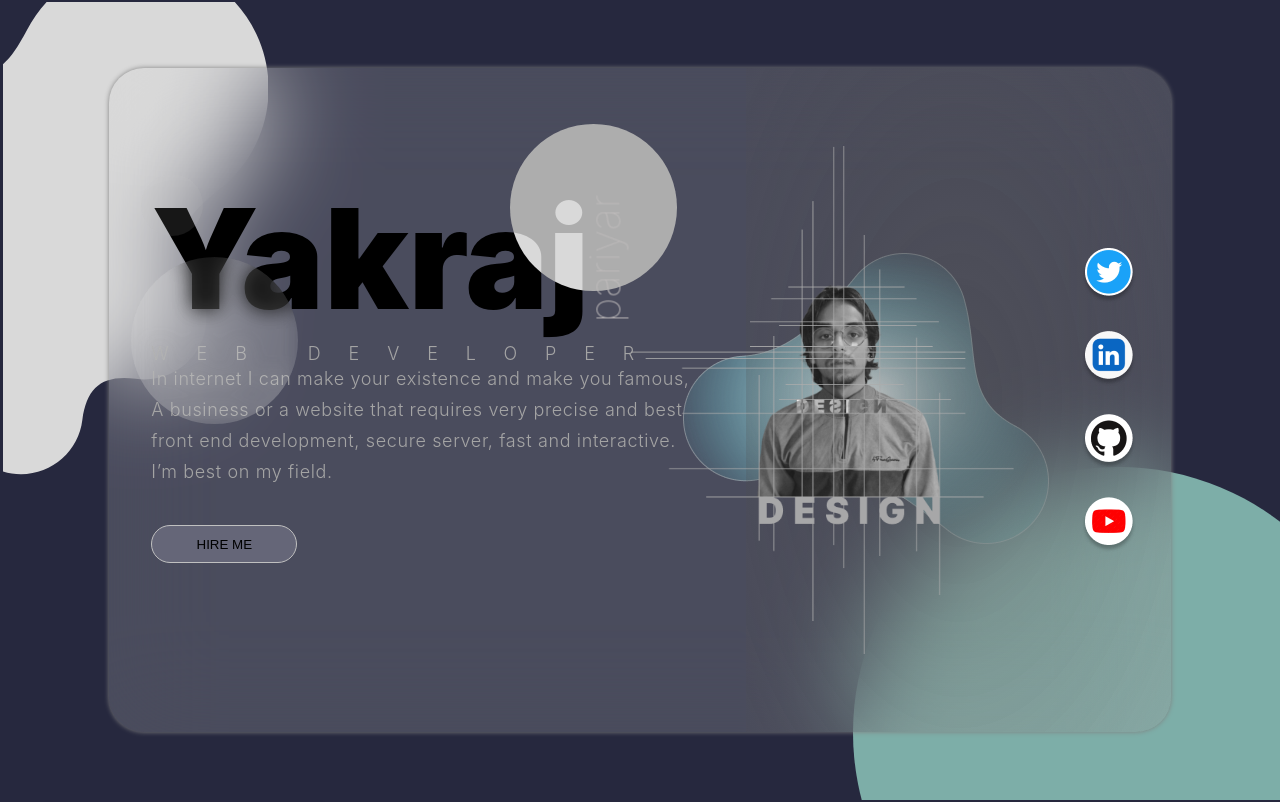
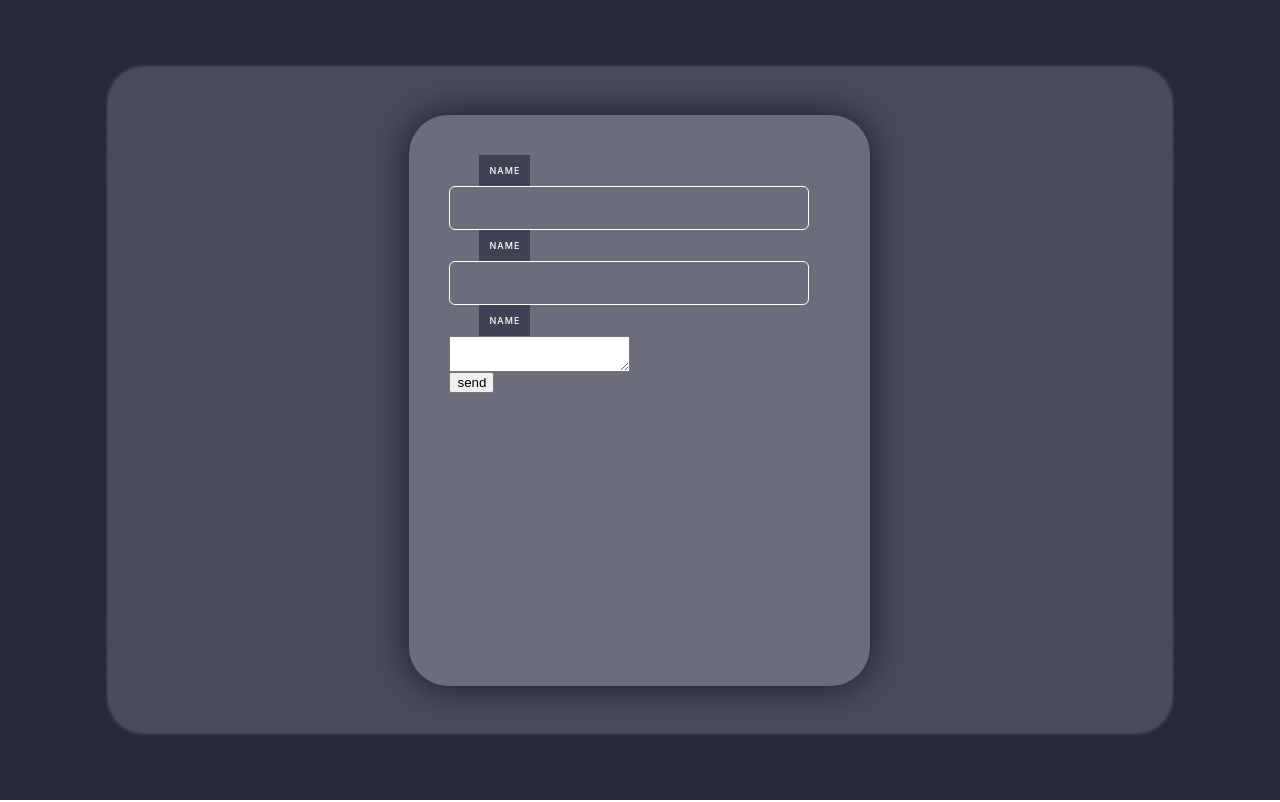
Before and after one commit to yakraj/portfolio-mrp, a React (Vite) app: page / in a window 1280 px wide. Shown: the top 802 px of the page. Built offline with nearby package versions, Linux system fonts and the light colour scheme.

Commit message:
created contsct page

```diff
--- a/src/App.tsx
+++ b/src/App.tsx
@@ -2,12 +2,14 @@ import { AboutProject } from "./components/about.project";
 import { Home } from "./features/home/home";
 import { Portfolio } from "./features/portfolio/portfolio";
 import "./features/home/home.css";
+import { ContactPage } from "./features/contact/contact";
 function App() {
   return (
     <>
-      <Home />
+      {/* <Home />
       <Portfolio />
-      <AboutProject />
+      <AboutProject /> */}
+      <ContactPage />
     </>
   );
 }
--- a/src/features/contact/contact.css
+++ b/src/features/contact/contact.css
@@ -0,0 +1,39 @@
+.message-box {
+  width: 461px;
+  height: 571px;
+  flex-shrink: 0;
+  border-radius: 39px;
+  background: rgba(217, 217, 217, 0.05);
+  box-shadow: 0px 0px 39px 0px rgba(0, 0, 0, 0.68);
+  backdrop-filter: blur(0.5px);
+  padding: 40px;
+  box-sizing: border-box;
+  > div {
+    display: flex;
+    flex-direction: column;
+    justify-content: start;
+    align-items: start;
+
+    > .lebel {
+      margin-left: 30px;
+      color: #fff;
+      font-family: Inter;
+      font-size: 9px;
+      font-style: normal;
+      font-weight: 500;
+      letter-spacing: 1px;
+      background: #404254;
+      padding: 10px;
+      line-height: normal;
+      text-transform: uppercase;
+    }
+    > input {
+      width: 354px;
+      height: 40px;
+      flex-shrink: 0;
+      background: none;
+      border-radius: 6px;
+      border: 1px solid #fff;
+    }
+  }
+}
--- a/src/features/contact/contact.tsx
+++ b/src/features/contact/contact.tsx
@@ -0,0 +1,30 @@
+import React from "react";
+import "./contact.css";
+export const ContactPage = () => {
+  return (
+    <>
+      <div className="main-body b-center">
+        <div className="graphical-content-body">
+          <div className="content-body b-center">
+            <div className="message-box">
+              {/* message input container */}
+              <div className="message-input-name">
+                <label className = "lebel">name</label>
+                <input type="text"></input>
+              </div>
+              <div className="message-input-email">
+                <label className = "lebel">name</label>
+                <input type="text"></input>
+              </div>
+              <div className="message-input-message">
+                <label className = "lebel">name</label>
+                <textarea type="text"></textarea>
+              </div>
+              <button> send</button>
+            </div>
+          </div>
+        </div>
+      </div>
+    </>
+  );
+};
```
